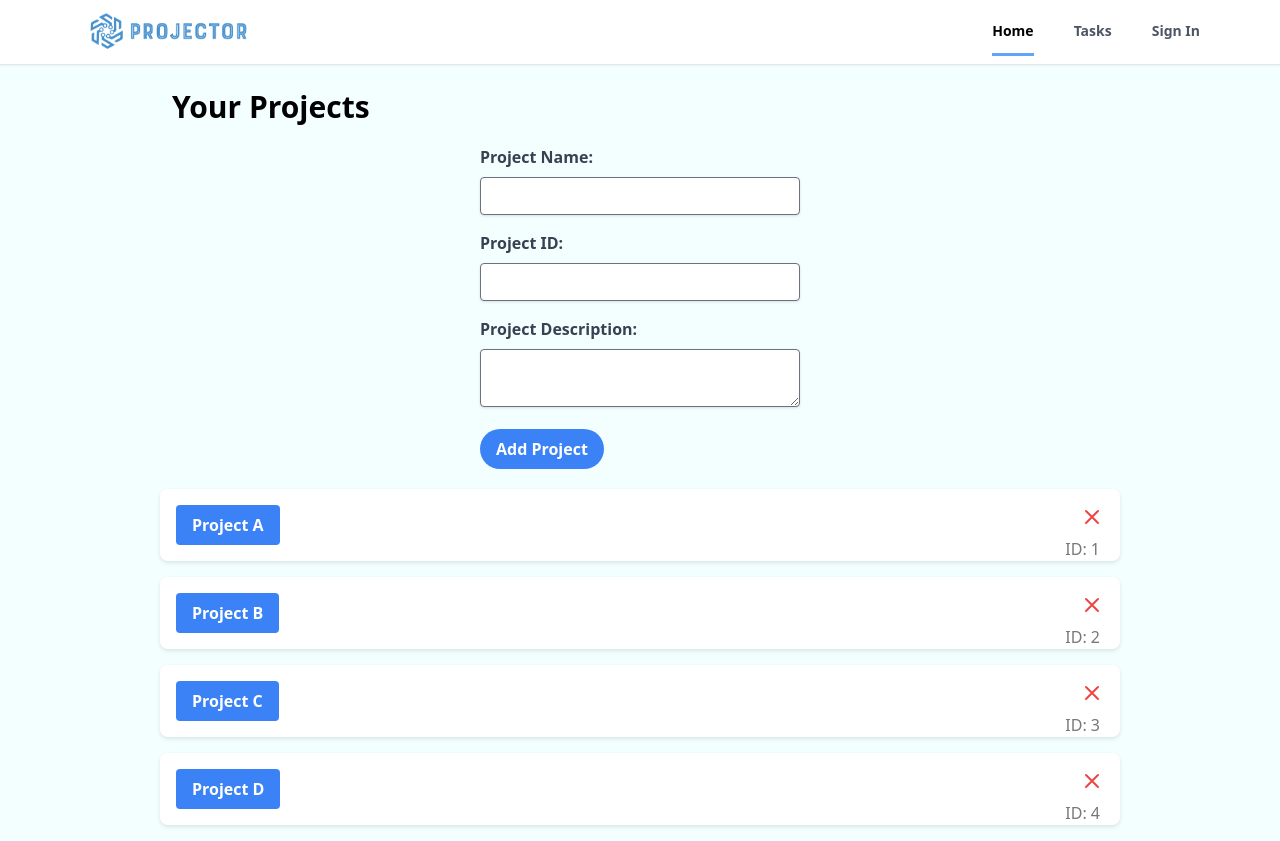
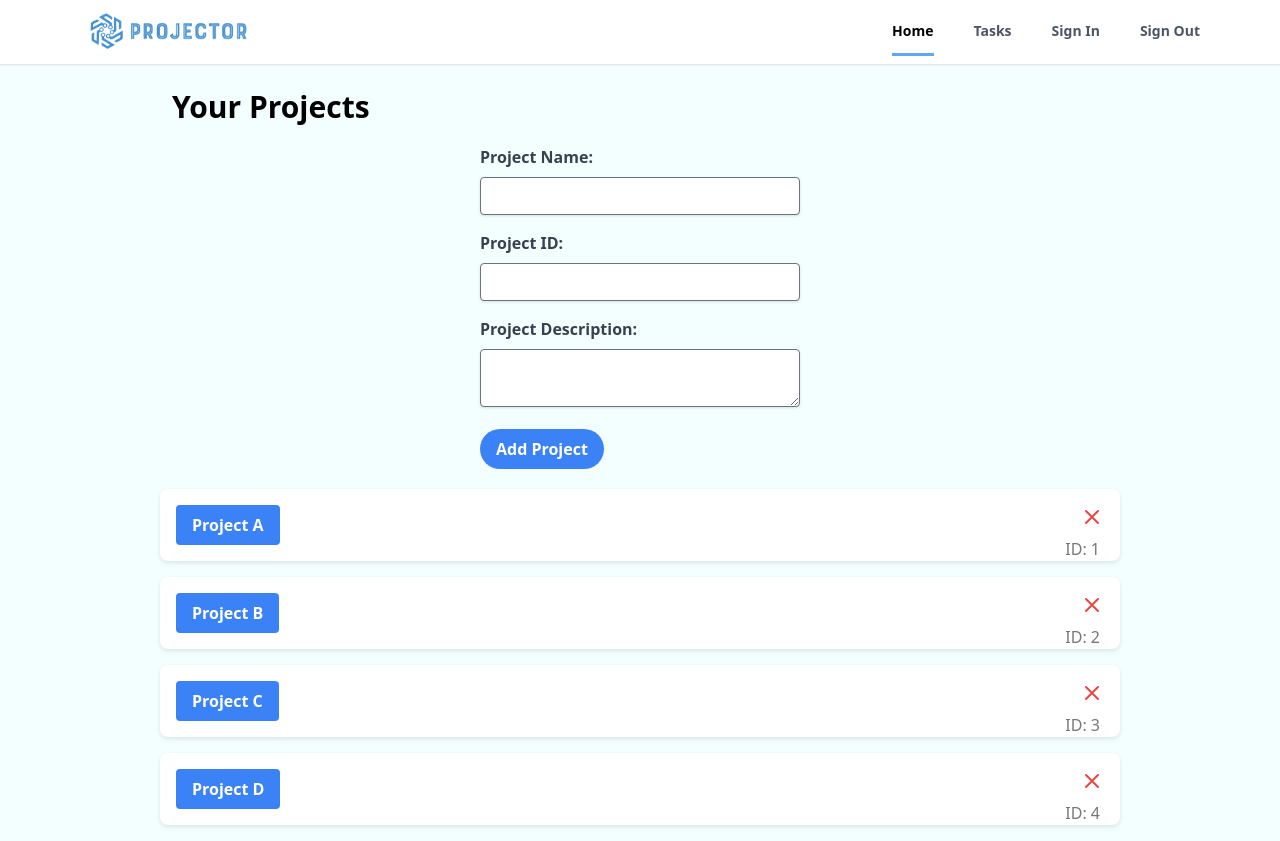
Before and after one commit to derekely/ManagementProPlusPlus, a React (Create React App) app: page / in a window 1280 px wide. Built offline with nearby package versions, Linux system fonts and the light colour scheme.

Commit message:
sign in and sign out funcionality working

```diff
--- a/src/components/Header.jsx
+++ b/src/components/Header.jsx
@@ -1,6 +1,9 @@
 import React from 'react';
 import { useLocation, useNavigate} from 'react-router-dom';
+import { getAuth, signOut } from 'firebase/auth';
+
 export default function Header() {
+    const auth = getAuth()
     const location = useLocation();
     const navigate = useNavigate();
     function pathMatchRoute(route) {
@@ -39,7 +42,14 @@ export default function Header() {
 >
   Sign In
 </li>
-
+<li
+  onClick={() => {navigate("/sign-in")
+  signOut(auth)
+  }}
+  className={`cursor-pointer py-3 text-sm font-semibold  border-b-[3px] ${pathMatchRoute("/sign-out")}`}
+>
+  Sign Out
+</li>
 
                 </ul>
             </div>
```
